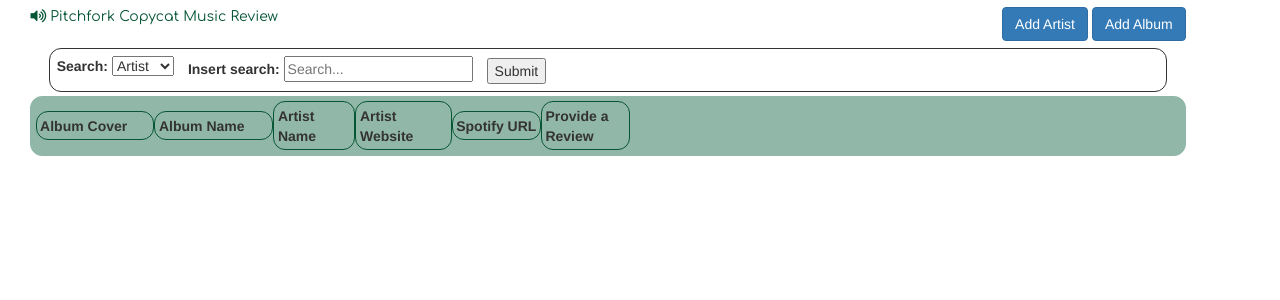
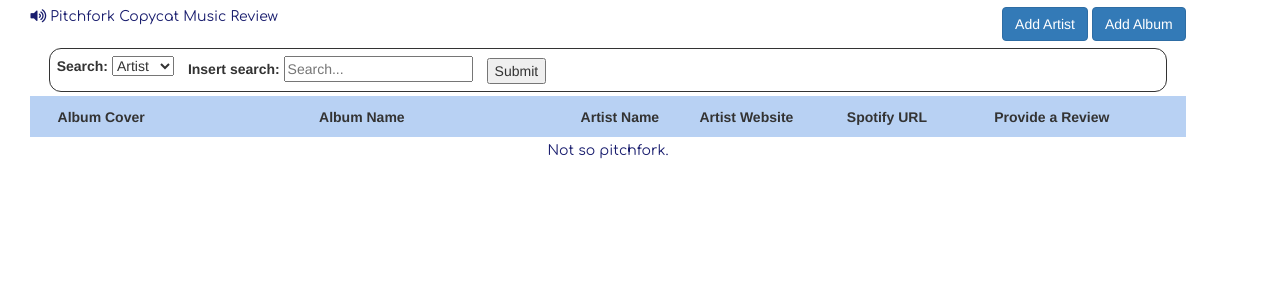
Before and after one commit to ecedmondson/pitchfork_copycat, a Flask app: template templates/main.html in a window 1280 px wide. Shown: the top 300 px of the page. Run offline with Flask 2, Linux system fonts and the light colour scheme; the template is opened without the code that fills it: values that come from a table or form of the project are taken from there, others are empty; some libraries are stand-ins or nearby versions.

Commit message:
ENHANCEMENT: bootstrapify main page

```diff
--- a/static/main_page.css
+++ b/static/main_page.css
@@ -6,9 +6,21 @@ form {
 }
 
 
+img {
+    object-fit: cover;
+}
+
+
+footer {
+    padding-top: .25em;
+    margin: auto;
+    text-align: center;
+}
+
+
 .header-text {
     font-family: 'Comfortaa', cursive;
-    color: #065535;
+    color: #191d6e;
 }
 
 .header-container {
@@ -53,25 +65,44 @@ form {
     order: 3;
     align-self: flex-end;
 }
+
+#albums_available_for_review_display_table{
+    width:100%;
+    border-collapse:collapse;
+}
+
+#albums_available_for_review_display_table td{
+    padding: .5em;
+}
+
+#albums_available_for_review_display_table tr{
+    background: #b8d1f3;
+}
+
+#albums_available_for_review_display_table tr:nth-child(odd){
+    background: #c7f8098;
+}
+
+#albums_available_for_review_display_table tr:nth-child(even){
+    background: #eee9e5;
+}
+
 .album-data-container {
     width: 95%;
     height: 70%;
     margin: auto;
-    border: 1px solid;
-    border-color: #91b7a8;
-    background: #91b7a8;
-    border-radius: 12px;
     margin-top: .3em;
 }
 
 .header {
-    border: 1px solid;
+    text-align: justify;
+    margin: auto;
     padding: .25em;
-    border-radius: 12px;
-    border-color: #065535;
 }
 
 .grid-row {
+    margin: auto;
+    text-align: justify;
     padding: .25em;
 }
 
@@ -80,20 +111,31 @@ form {
     flex-direction: row;
     align-items:center;
     flex-wrap: nowrap;
-    padding: .3em;
-    justify-content: space-evenly;
+    padding: .5em;
+    justify-content: center;
     height: 50%;
 }
 
 .album-art {
-    width: 95%;
-    height: 95%;
-    padding: .25em;
+    position: absolute;
+    max-width: 100%;
+    top: 50%;
+    left: 50%;
+    transform: translateX(-50%) translateY(-50%);
 }
 
 .cover {
    min-width: 20%;
    max-width: 25%;
+}
+
+
+.image{
+    width: 85%;
+    height: 85%;
+    position: relative;
+    overflow: hidden;
+    padding-bottom: 100%;
 }
 
 .album-name {
@@ -107,16 +149,18 @@ form {
 }
 
 .artist-page {
-    min-width: 15%;
-    max-width: 20%;
+    min-width: 10%;
+    max-width: 25%;
 }
 
 .spotify {
-    min-width: 15%;
-    max-width: 20%;
+    min-width: 10%;
+    max-width: 25%;
 }
 
 .review-link {
-    min-width: 10%;
-    max-width: 15%;
+    margin: auto;
+    min-width: 15%;
+    padding-right: .25em;
+    max-width: 20%;
 }
--- a/templates/main.html
+++ b/templates/main.html
@@ -59,7 +59,9 @@
             {% for album in albums_available_for_review %}
             <tr class="album-row">
                 <td class="cover grid-row">
+                    <div class="image">
                     <img src="{{ album.album_art }}" class='album-art'>
+                    </div>
                 </td>
                 <td class="album-name grid-row">{{ album.album_title }}</td>
                 <td class="artist-name grid-row">{{ album.artist_name }}</td>
@@ -75,6 +77,7 @@
             {% endfor %}
           </table>
     </div>
+    <footer class="header-text">Not so pitchfork.</footer>
     {% endblock %}
   </body>
 </html>
```
